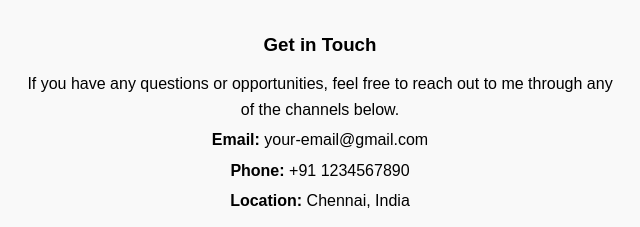
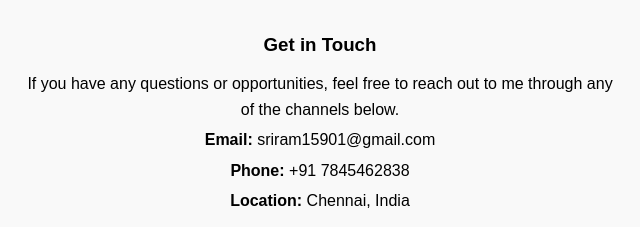
Before and after one commit to sriram15901/Portfolio, a plain HTML site: page index.html in a window 1280 px wide. Shown: the part 4833-5060 px from the top of the page, 0-640 px from the left. Drawn offline with Linux system fonts and the light colour scheme.

Commit message:
updated contact

```diff
--- a/index.html
+++ b/index.html
@@ -196,8 +196,8 @@
         <div class="contact-info">
           <h3>Get in Touch</h3>
           <p>If you have any questions or opportunities, feel free to reach out to me through any of the channels below.</p>
-          <p><strong>Email:</strong> your-email@gmail.com</p>
-          <p><strong>Phone:</strong> +91 1234567890</p>
+          <p><strong>Email:</strong> sriram15901@gmail.com</p>
+          <p><strong>Phone:</strong> +91 7845462838</p>
           <p><strong>Location:</strong> Chennai, India</p>
         </div>
 
```
